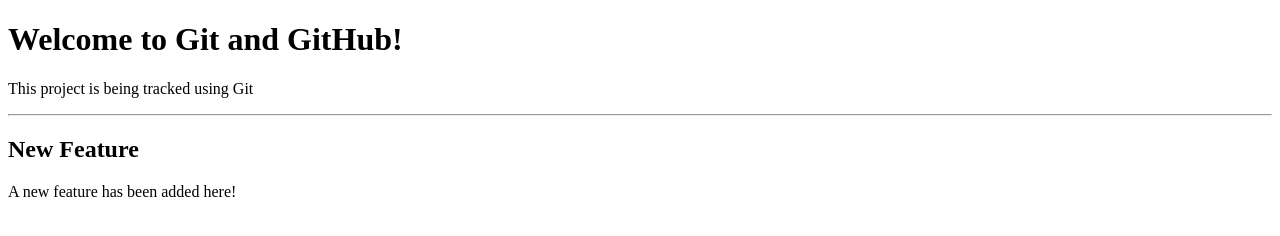
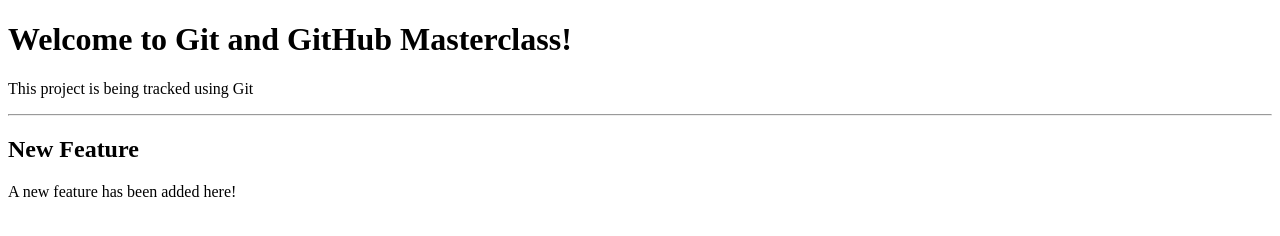
Before and after one commit to RutvijMahamuni/git-new-repo, a plain HTML site: page index.html in a window 1280 px wide. Drawn offline with Linux system fonts and the light colour scheme.

Commit message:
Updated heading

```diff
--- a/index.html
+++ b/index.html
@@ -6,7 +6,7 @@
     <title>Document</title>
   </head>
   <body>
-    <h1>Welcome to Git and GitHub!</h1>
+    <h1>Welcome to Git and GitHub Masterclass!</h1>
     <p>This project is being tracked using Git</p>
     <hr />
     <div class="container">
```
